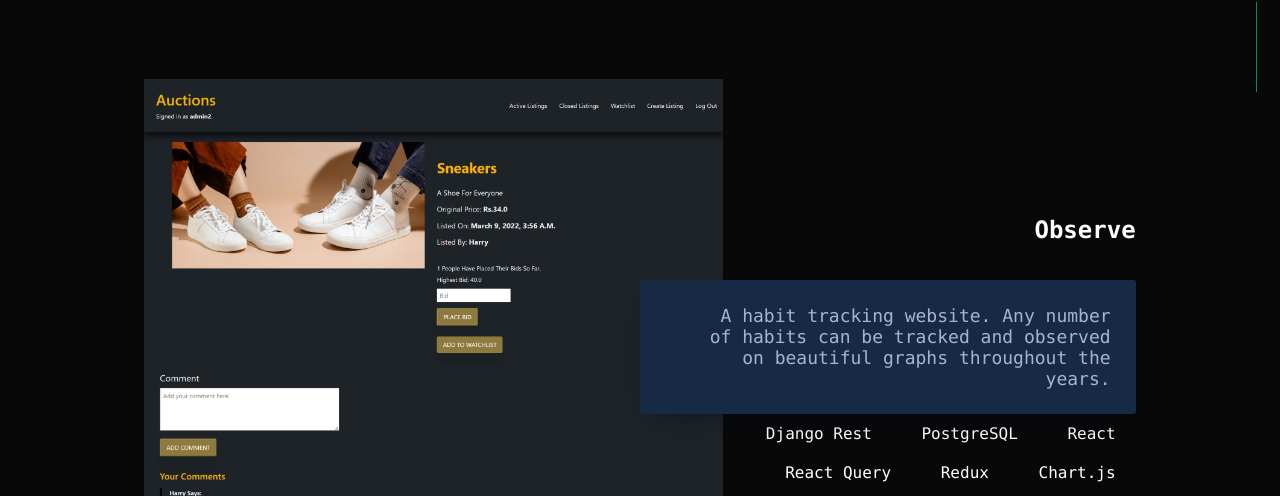
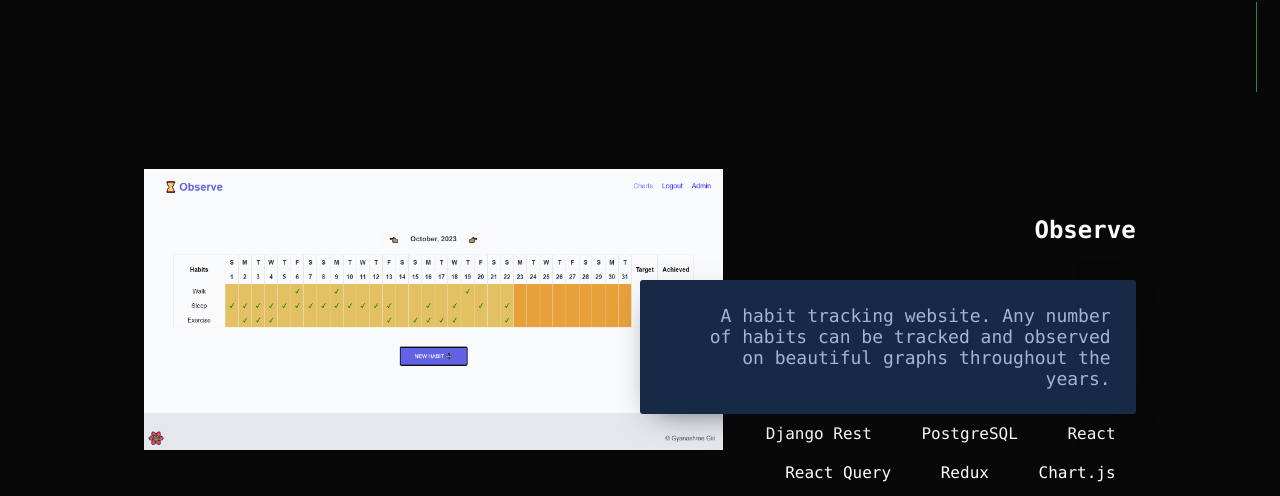
Before and after one commit to GGi347/GGi347.github.io, a plain HTML site: page index.html in a window 1280 px wide. Shown: the part 708-1204 px from the top of the page. Drawn offline with Linux system fonts and the light colour scheme.

Commit message:
add image

```diff
--- a/index.html
+++ b/index.html
@@ -79,7 +79,7 @@
         <div class="project-list">
           <div class="project">
             <div class="project-img">
-              <img src="images/auction.png" alt="Auction website" />
+              <img src="images/observe1.png" alt="Habit Tracker" />
             </div>
 
             <div class="project-description">
```
Also changed, not shown: images/observe1.png (added).
